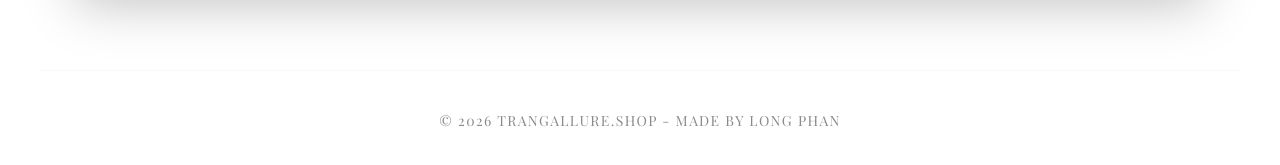
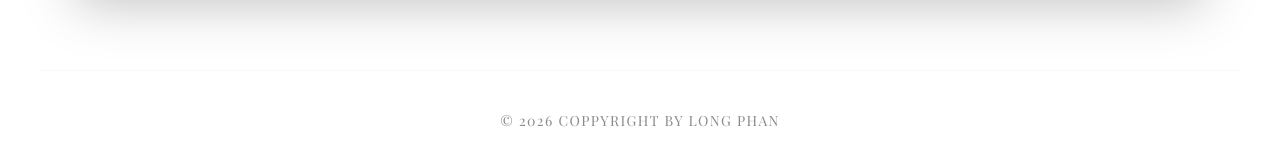
Before and after one commit to gialongphan1-droid/shop-my-pham, a Next.js app: page / in a window 1280 px wide. Shown: the part 1284-1449 px from the top of the page. Built offline with nearby package versions, Linux system fonts and the light colour scheme; a web font is replaced by a local one.

Commit message:
thay đổi footer thành copyright

```diff
--- a/app/page.tsx
+++ b/app/page.tsx
@@ -116,7 +116,7 @@ export default function AllurePage() {
 
 			{/* --- FOOTER --- */}
 			<footer className="text-center py-10 opacity-50 font-serif text-sm tracking-widest border-t border-zinc-100 dark:border-zinc-900 mx-10">
-				© {new Date().getFullYear()} TRANGALLURE.SHOP - MADE BY LONG PHAN
+				© {new Date().getFullYear()} COPPYRIGHT BY LONG PHAN
 			</footer>
 		</div>
 	);
```
